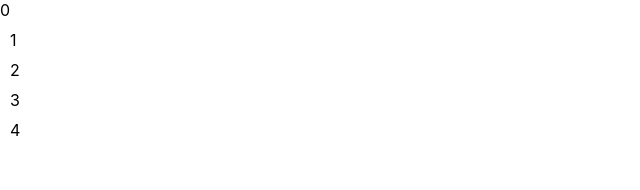
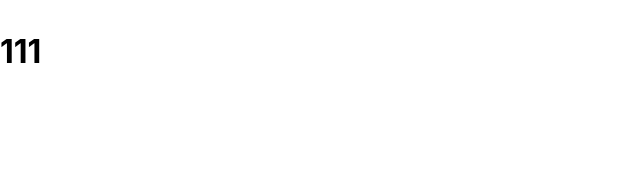
Before and after one commit to yangyunfu-ht/react, a React (Create React App) app: page / in a window 1280 px wide. Shown: the top 190 px of the page, without its empty margins (0-640 px from the left). Built offline with nearby package versions, Linux system fonts and the light colour scheme.

Commit message:
文件变动

```diff
--- a/src/App.js
+++ b/src/App.js
@@ -1,20 +1,31 @@
-import { useState } from 'react'
+// function App() {
+//   console.log(this)
 
-function App() {
-  const [count, setCount] = useState(0)
+//   const onChange = (event) => {
+//     console.log(event)
+//   }
 
-  const clickBtn = (ele, i) => {
-    console.log(ele, i)
+//   return (
+//     <div className='App'>
+//       <input type="checkbox" onChange={onChange}/>
+//     </div>
+//   );
+// }
+
+import React, { Component } from 'react'
+
+class App extends Component {
+  render () {
+    console.log(this)
+
+    this.state = {
+      name: 'yyf'
+    }
+    return <h1>
+      <p>111</p>
+      {/* <p>111---</p> */}
+    </h1>
   }
-
-  return (
-    <div className="App" onClick={() => setCount(count + 1)}>
-      { count }
-      { [1, 2, 3, 4].map((ele, index) =>
-        <div style={{ margin: '10px' }} key={index} onClick={(ele, index) => {clickBtn(ele, index)}}>{ele}</div>
-      )}
-    </div>
-  );
 }
 
 export default App;
--- a/src/index.css
+++ b/src/index.css
@@ -11,3 +11,21 @@ code {
   font-family: source-code-pro, Menlo, Monaco, Consolas, 'Courier New',
     monospace;
 }
+
+.App {
+  width: 100vw;
+  height: 100vh;
+  display: flex;
+  justify-content: center;
+  align-items: center;
+  flex-direction: column;
+}
+
+.App li {
+  margin: 20px;
+  background-color: #f5f5f5;
+  width: 30vw;
+  padding: 20px 0;
+  text-align: center;
+  list-style: none;
+}
--- a/src/index.js
+++ b/src/index.js
@@ -6,7 +6,7 @@ import reportWebVitals from './reportWebVitals';
 
 ReactDOM.render(
   <React.StrictMode>
-    <App />
+    <App title="1111"/>
   </React.StrictMode>,
   document.getElementById('root')
 );
```
